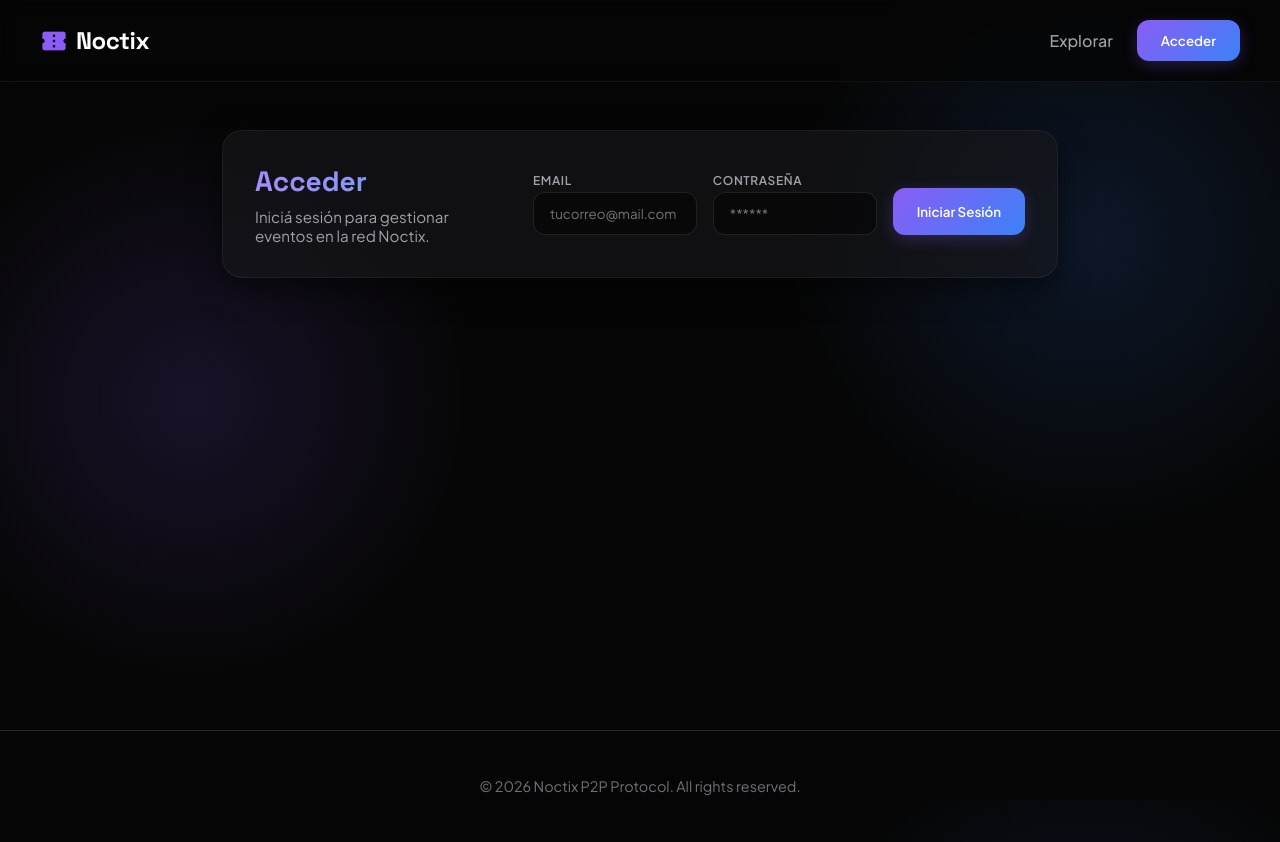
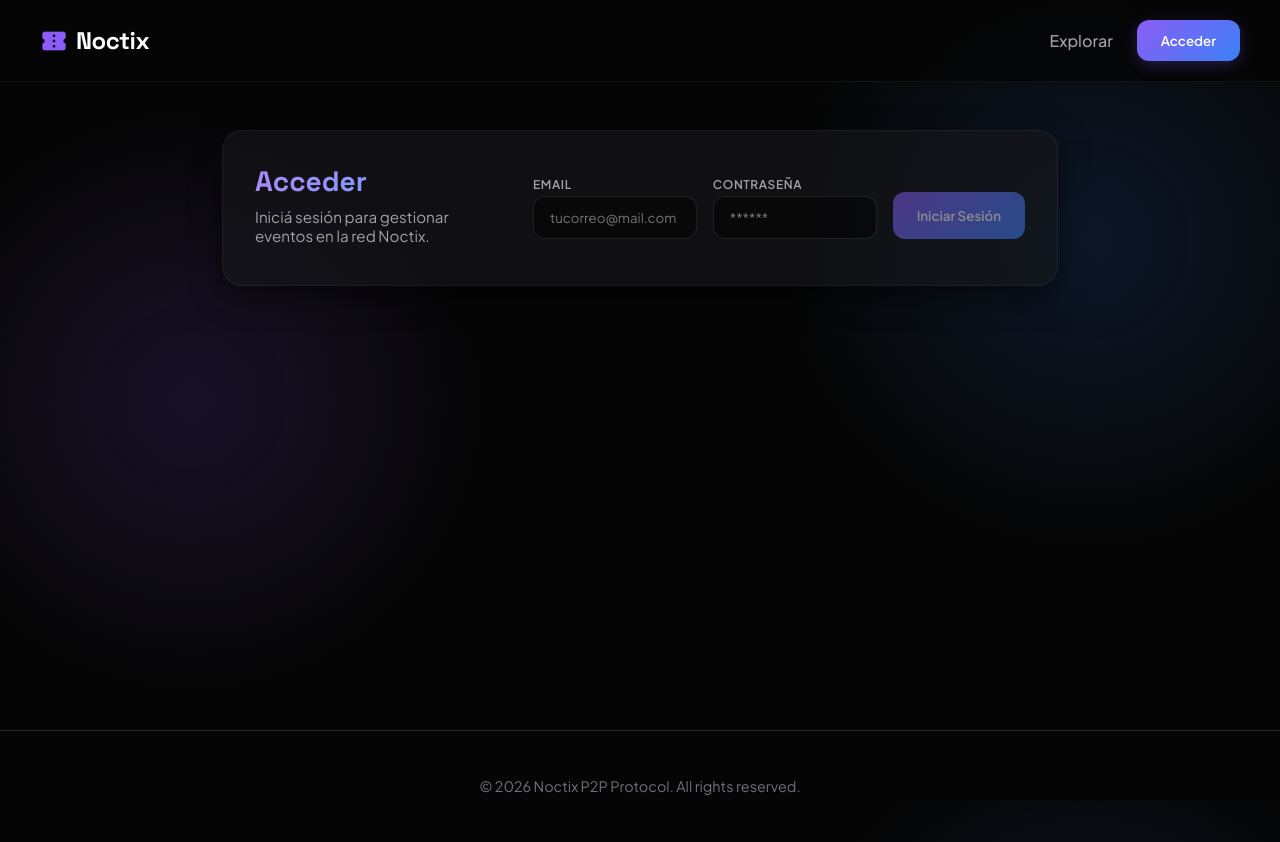
Before and after one commit to Gonzalo1918/noctix1, an Angular app: page /login in a window 1280 px wide. Built offline with nearby package versions, Linux system fonts and the light colour scheme.

Commit message:
feat(login): implement reactive login form with validation
Added ReactiveFormsModule and form validation to the login view. Included loading states, error handling, and form disabling during submission to improve user experience and security.

```diff
--- a/src/app/components/views/login/login.html
+++ b/src/app/components/views/login/login.html
@@ -3,24 +3,40 @@
     <div class="access-panel">
       <div class="access-text">
         <h1 class="title-small">Acceder</h1>
-        <p class="access-sub">Iniciá sesión para gestionar eventos en la red Noctix.</p>
+        <p class="access-sub" style="margin-bottom: 0.5rem;">Iniciá sesión para gestionar eventos en la red Noctix.</p>
+
+        @if (errorMessage()) {
+          <div class="error-banner animate-fade-in" style="margin-top: 1rem; color: #f87171; font-size: 0.85rem; background: rgba(248, 113, 113, 0.08); border: 1px solid rgba(248, 113, 113, 0.2); padding: 0.75rem 1rem; border-radius: 0.75rem;">
+            <span>{{ errorMessage() }}</span>
+          </div>
+        }
       </div>
 
-      <div class="access-form">
+      <form class="access-form" [formGroup]="loginForm" (ngSubmit)="doLogin()">
         <div class="form-group-horizontal">
           <label>Email</label>
-          <input type="email" placeholder="tucorreo@mail.com" />
+          <input type="email" formControlName="email" placeholder="tucorreo@mail.com" />
         </div>
 
         <div class="form-group-horizontal">
           <label>Contraseña</label>
-          <input type="password" placeholder="******" />
+          <input type="password" formControlName="password" placeholder="******" />
         </div>
 
-        <button class="button-primary submit-btn-horizontal" (click)="doLogin()">
-          Iniciar Sesión
+        <button type="submit" class="button-primary submit-btn-horizontal" [disabled]="isLoading() || loginForm.invalid">
+          @if (isLoading()) {
+            <span style="display: flex; align-items: center; justify-content: center; gap: 0.5rem;">
+              <svg viewBox="0 0 24 24" style="width: 1.15rem; height: 1.15rem; animation: spin 0.8s linear infinite; stroke: currentColor; fill: none; stroke-width: 3;">
+                <circle cx="12" cy="12" r="10" stroke-opacity="0.25"></circle>
+                <path d="M12 2a10 10 0 0 1 10 10" stroke-linecap="round"></path>
+              </svg>
+              Ingresando...
+            </span>
+          } @else {
+            Iniciar Sesión
+          }
         </button>
-      </div>
+      </form>
     </div>
   </div>
 </div>
--- a/src/app/components/views/login/login.ts
+++ b/src/app/components/views/login/login.ts
@@ -1,10 +1,12 @@
-import { Component, inject } from '@angular/core';
+import { Component, inject, signal } from '@angular/core';
 import { Router } from '@angular/router';
+import { ReactiveFormsModule, FormGroup, FormControl, Validators } from '@angular/forms';
 import { NoctixService } from '../../../services/noctix.service';
 
 @Component({
   selector: 'app-login',
   standalone: true,
+  imports: [ReactiveFormsModule],
   templateUrl: './login.html',
   styleUrls: ['./login.css']
 })
@@ -12,8 +14,43 @@ export class LoginComponent {
   store = inject(NoctixService);
   router = inject(Router);
 
+  // Signals for loading and error states as requested
+  isLoading = signal<boolean>(false);
+  errorMessage = signal<string | null>(null);
+
+  // Reactive Form definition
+  loginForm = new FormGroup({
+    email: new FormControl('', [Validators.required, Validators.email]),
+    password: new FormControl('', [Validators.required, Validators.minLength(4)])
+  });
+
   doLogin() {
-    this.store.login();
-    this.router.navigate(['/']);
+    if (this.loginForm.invalid) {
+      this.errorMessage.set('Por favor, ingresá un email válido y una contraseña de al menos 4 caracteres.');
+      return;
+    }
+
+    this.isLoading.set(true);
+    this.errorMessage.set(null);
+
+    // Disable the form controls during loading to make absolutely sure they cannot change
+    this.loginForm.disable();
+
+    // Simulating API loading with native setTimeout
+    setTimeout(() => {
+      const emailVal = this.loginForm.value.email;
+
+      // Re-enable in the completion branch (or keep it if navigating away, but re-enabling solves form reuse)
+      this.loginForm.enable();
+
+      if (emailVal === 'error@noctix.com') {
+        this.isLoading.set(false);
+        this.errorMessage.set('Error de Autenticación: Credenciales incorrectas. Probá con otro email.');
+      } else {
+        this.store.login();
+        this.isLoading.set(false);
+        this.router.navigate(['/']);
+      }
+    }, 1500);
   }
 }
--- a/src/styles.css
+++ b/src/styles.css
@@ -140,6 +140,17 @@ input, textarea, select {
   margin-bottom: 1.25rem;
   font-family: inherit;
   transition: border-color 0.3s ease;
+}
+
+input:disabled, textarea:disabled, select:disabled {
+  opacity: 0.6;
+  cursor: not-allowed;
+  background-color: rgba(0, 0, 0, 0.35);
+  border-color: rgba(255, 255, 255, 0.05);
+}
+
+@keyframes spin {
+  to { transform: rotate(360deg); }
 }
 
 input:focus, textarea:focus, select:focus {
```
